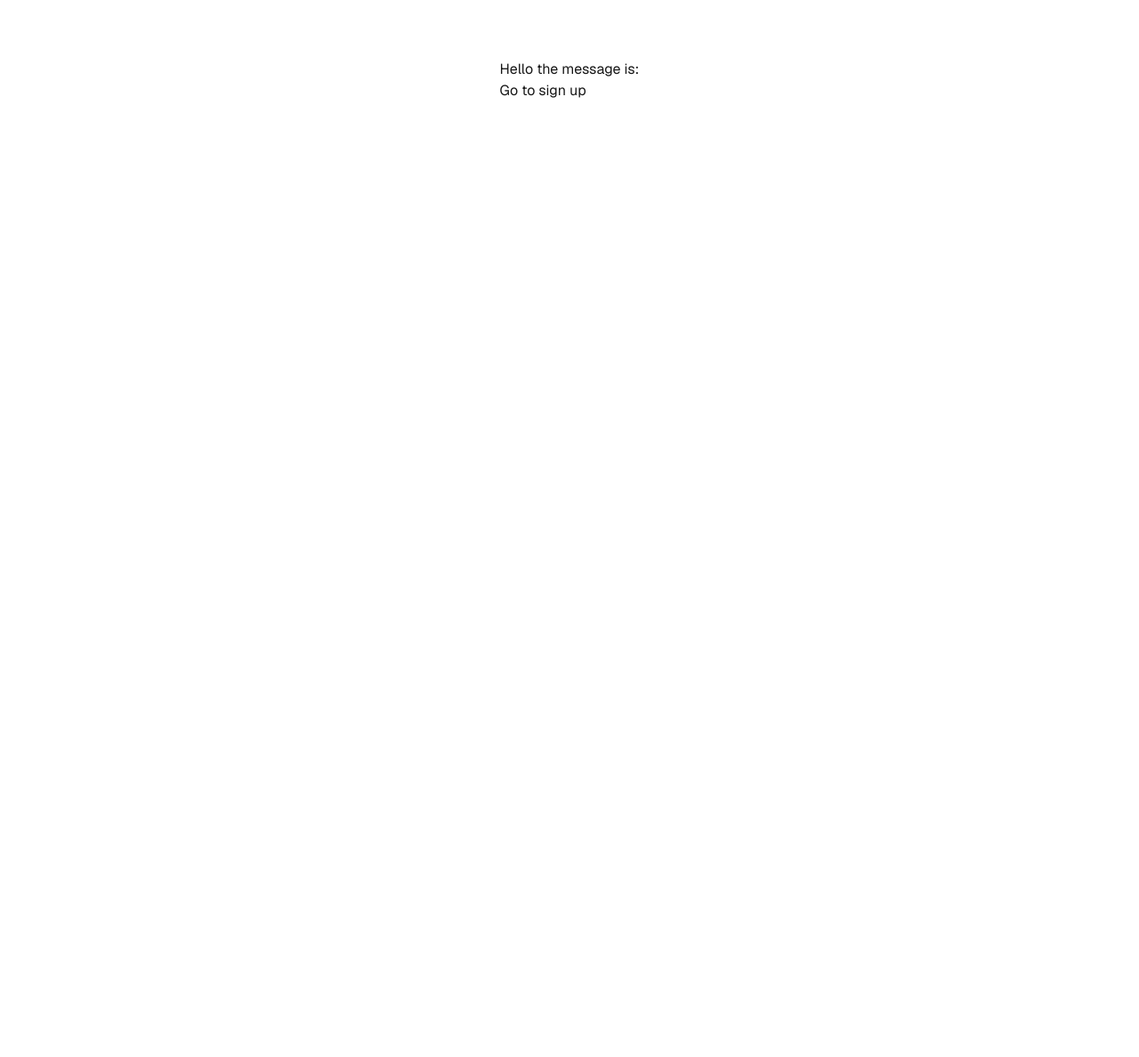
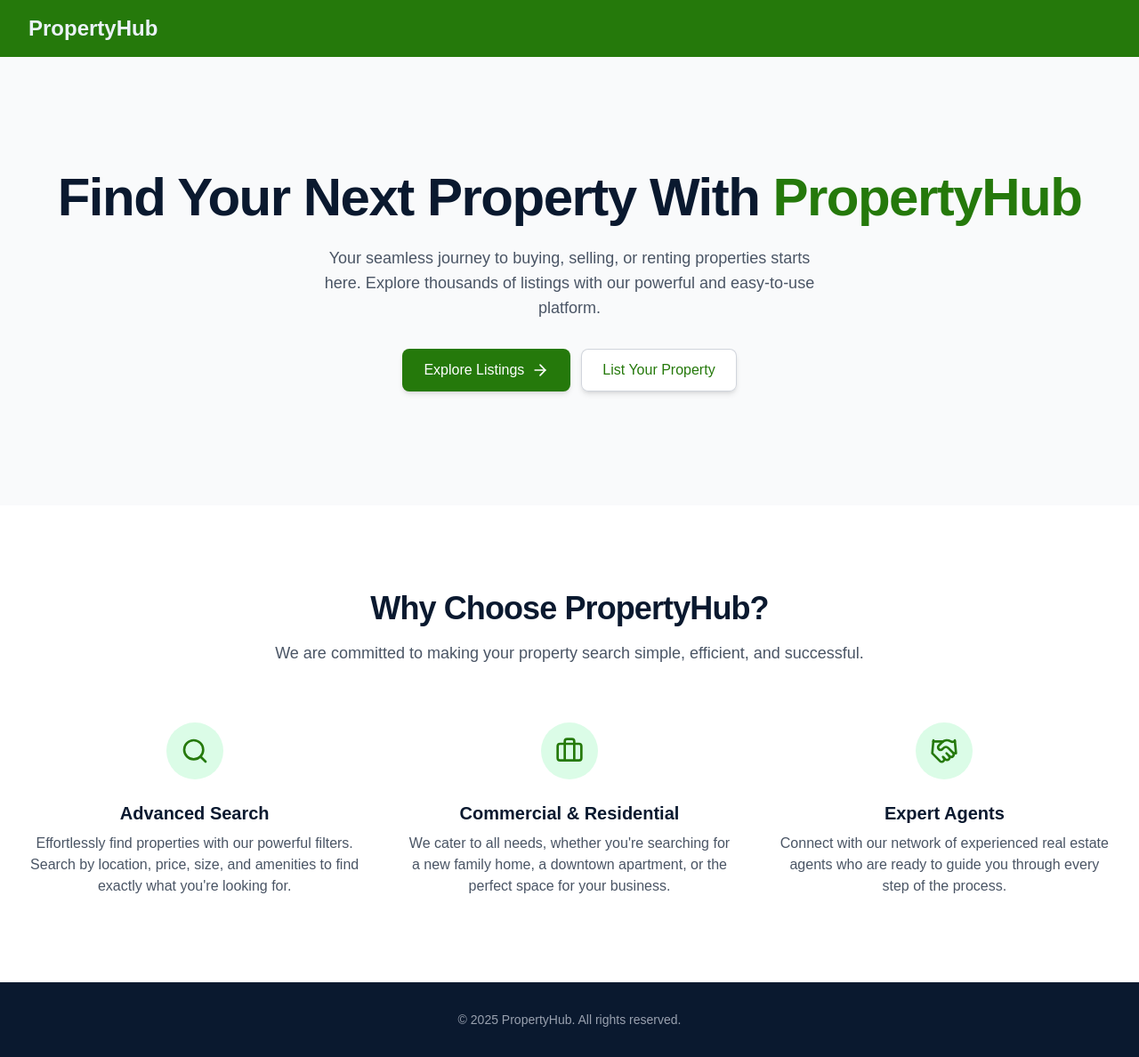
Before and after one commit to NixonOjiem/PropertyHub, a Next.js app in the folder frontend/: page / in a window 1280 px wide. Shown: the whole page at 89% size. Before the commit the page ends 800 px from the top, so only its background shows below. Built offline with nearby package versions, Linux system fonts and the light colour scheme; no server answers.

Commit message:
added information to the home page

```diff
--- a/frontend/src/app/page.tsx
+++ b/frontend/src/app/page.tsx
@@ -1,33 +1,167 @@
 'use client';
-import React from 'react';
-import { useState, useEffect } from 'react';
+import React, { useState } from 'react';
+import { Menu, X, Building, Home, Star, ArrowRight, Search, Briefcase, Handshake } from 'lucide-react';
 
-export default function Home() {
- const [message, setMessage] = useState('');
+// Common styles used across the components
+const colorStyles = `
+  :root {
+    --primary-color: #25790b;
+    --secondary-color: #122b9c;
+    --text-color: #ebf2fa;
+    --text-color-dark: #0a192f;
+  }
+`;
 
-  useEffect(() => {
-    const fetchMessage = async () => {
-      try {
-        const response = await fetch(`${process.env.NEXT_PUBLIC_SERVER_ROUTE}/trial-route`);
+//==============================================================================
+// 1. REUSABLE NAVIGATION BAR COMPONENT
+//==============================================================================
+const NavLink = ({ href, children, isMobile, onClick }) => (
+  <a
+    href={href}
+    onClick={onClick}
+    className={`flex items-center gap-2 rounded-md px-4 py-2 text-sm font-medium transition-colors duration-200 ease-in-out ${
+      isMobile
+        ? 'text-gray-700 hover:bg-green-100'
+        : 'text-[var(--text-color)] hover:bg-white/20'
+    }`}
+  >
+    {children}
+  </a>
+);
 
-        if (!response.ok) {
-          throw new Error('Network response was not ok');
-        }
-        const data = await response.json();
-        setMessage(data.message);
-      } catch (error) {
-        console.error('Error fetching message:', error);
-      }
-    };
-
-    fetchMessage();}, []);
-
+const NavigationBar = () => {
+  const [isMenuOpen, setIsMenuOpen] = useState(false);
+  const navLinks = [
+    { href: "#", text: "Commercial", icon: <Building size={18} /> },
+    { href: "#", text: "Residential", icon: <Home size={18} /> },
+    { href: "#", text: "New & Popular", icon: <Star size={18} /> },
+  ];
 
   return (
-    <div className="grid grid-rows-[20px_1fr_20px] items-center justify-items-center min-h-screen p-8 pb-20 gap-16 sm:p-20 font-[family-name:var(--font-geist-sans)]">
-      <div> Hello the message is: {message} <br /> <a>Go to sign up</a></div>
+    <header className="w-full bg-[var(--primary-color)] shadow-md z-50">
+      <div className="mx-auto max-w-7xl px-4 sm:px-6 lg:px-8">
+        <div className="flex h-16 items-center justify-between">
+          <div className="flex-shrink-0">
+            <a href="/" className="text-2xl font-bold text-[var(--text-color)]">
+              PropertyHub
+            </a>
+          </div>
+          <nav className="hidden md:flex md:items-center md:space-x-2">
+            {navLinks.map((link) => <NavLink key={link.href} {...link} />)}
+          </nav>
+          <div className="flex items-center md:hidden">
+            <button
+              onClick={() => setIsMenuOpen(!isMenuOpen)}
+              className="inline-flex items-center justify-center rounded-md p-2 text-[var(--text-color)] hover:bg-white/20 focus:outline-none"
+            >
+              <span className="sr-only">Open main menu</span>
+              {isMenuOpen ? <X size={24} /> : <Menu size={24} />}
+            </button>
+          </div>
+        </div>
+      </div>
+      {isMenuOpen && (
+        <div className="md:hidden">
+          <div className="space-y-1 bg-white px-2 pb-3 pt-2 sm:px-3">
+            {navLinks.map((link) => <NavLink key={link.href} {...link} isMobile onClick={() => setIsMenuOpen(false)} />)}
+          </div>
+        </div>
+      )}
+    </header>
+  );
+};
 
+//==============================================================================
+// 2. LANDING PAGE CONTENT
+//==============================================================================
 
-    </div>
+const HeroSection = () => (
+    <section className="bg-gray-50">
+        <div className="mx-auto max-w-7xl px-4 py-20 text-center sm:px-6 lg:px-8 lg:py-32">
+            <h1 className="text-4xl font-extrabold tracking-tight text-[var(--text-color-dark)] sm:text-5xl md:text-6xl">
+                Find Your Next Property With <span className="text-[var(--primary-color)]">PropertyHub</span>
+            </h1>
+            <p className="mx-auto mt-6 max-w-lg text-lg text-gray-600 md:max-w-xl">
+                Your seamless journey to buying, selling, or renting properties starts here. Explore thousands of listings with our powerful and easy-to-use platform.
+            </p>
+            <div className="mt-8 flex justify-center gap-3">
+                <a href="#" className="inline-flex items-center gap-2 rounded-lg bg-[var(--primary-color)] px-6 py-3 text-base font-medium text-white shadow-md transition hover:bg-green-700 focus:outline-none focus:ring-2 focus:ring-green-500 focus:ring-offset-2">
+                    Explore Listings
+                    <ArrowRight size={20} />
+                </a>
+                <a href="#" className="inline-flex items-center rounded-lg bg-white px-6 py-3 text-base font-medium text-[var(--primary-color)] shadow-md ring-1 ring-inset ring-gray-300 transition hover:bg-gray-100">
+                    List Your Property
+                </a>
+            </div>
+        </div>
+    </section>
+);
+
+const FeaturesSection = () => {
+    const features = [
+        {
+            icon: <Search size={32} className="text-[var(--primary-color)]" />,
+            title: "Advanced Search",
+            description: "Effortlessly find properties with our powerful filters. Search by location, price, size, and amenities to find exactly what you're looking for."
+        },
+        {
+            icon: <Briefcase size={32} className="text-[var(--primary-color)]" />,
+            title: "Commercial & Residential",
+            description: "We cater to all needs, whether you're searching for a new family home, a downtown apartment, or the perfect space for your business."
+        },
+        {
+            icon: <Handshake size={32} className="text-[var(--primary-color)]" />,
+            title: "Expert Agents",
+            description: "Connect with our network of experienced real estate agents who are ready to guide you through every step of the process."
+        }
+    ];
+
+    return (
+        <section className="py-20 sm:py-24">
+            <div className="mx-auto max-w-7xl px-4 sm:px-6 lg:px-8">
+                <div className="text-center">
+                    <h2 className="text-3xl font-bold tracking-tight text-[var(--text-color-dark)] sm:text-4xl">Why Choose PropertyHub?</h2>
+                    <p className="mt-4 text-lg text-gray-600">We are committed to making your property search simple, efficient, and successful.</p>
+                </div>
+                <div className="mt-16 grid grid-cols-1 gap-12 md:grid-cols-3">
+                    {features.map((feature, index) => (
+                        <div key={index} className="flex flex-col items-center text-center">
+                            <div className="flex h-16 w-16 items-center justify-center rounded-full bg-green-100">
+                                {feature.icon}
+                            </div>
+                            <h3 className="mt-6 text-xl font-semibold text-[var(--text-color-dark)]">{feature.title}</h3>
+                            <p className="mt-2 text-base text-gray-600">{feature.description}</p>
+                        </div>
+                    ))}
+                </div>
+            </div>
+        </section>
+    );
+};
+
+const Footer = () => (
+    <footer className="bg-[var(--text-color-dark)]">
+        <div className="mx-auto max-w-7xl px-4 py-8 sm:px-6 lg:px-8">
+            <p className="text-center text-sm text-gray-400">&copy; {new Date().getFullYear()} PropertyHub. All rights reserved.</p>
+        </div>
+    </footer>
+);
+
+//==============================================================================
+// 3. MAIN PAGE (`/app/page.js`)
+//==============================================================================
+export default function App() {
+  return (
+    <>
+      <style>{colorStyles}</style>
+      <div className="bg-white">
+        <NavigationBar />
+        <main>
+            <HeroSection />
+            <FeaturesSection />
+        </main>
+        <Footer />
+      </div>
+    </>
   );
 }
```
